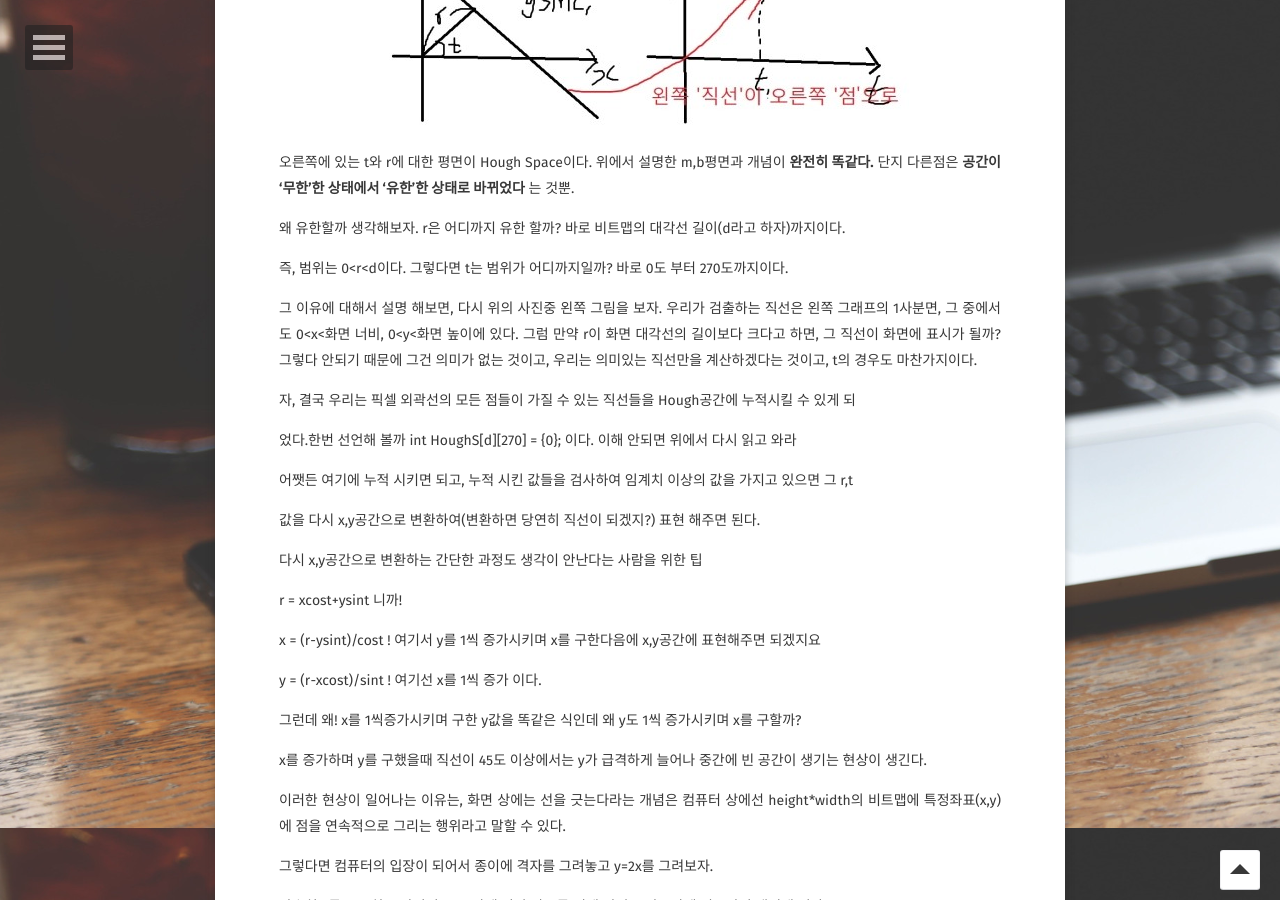
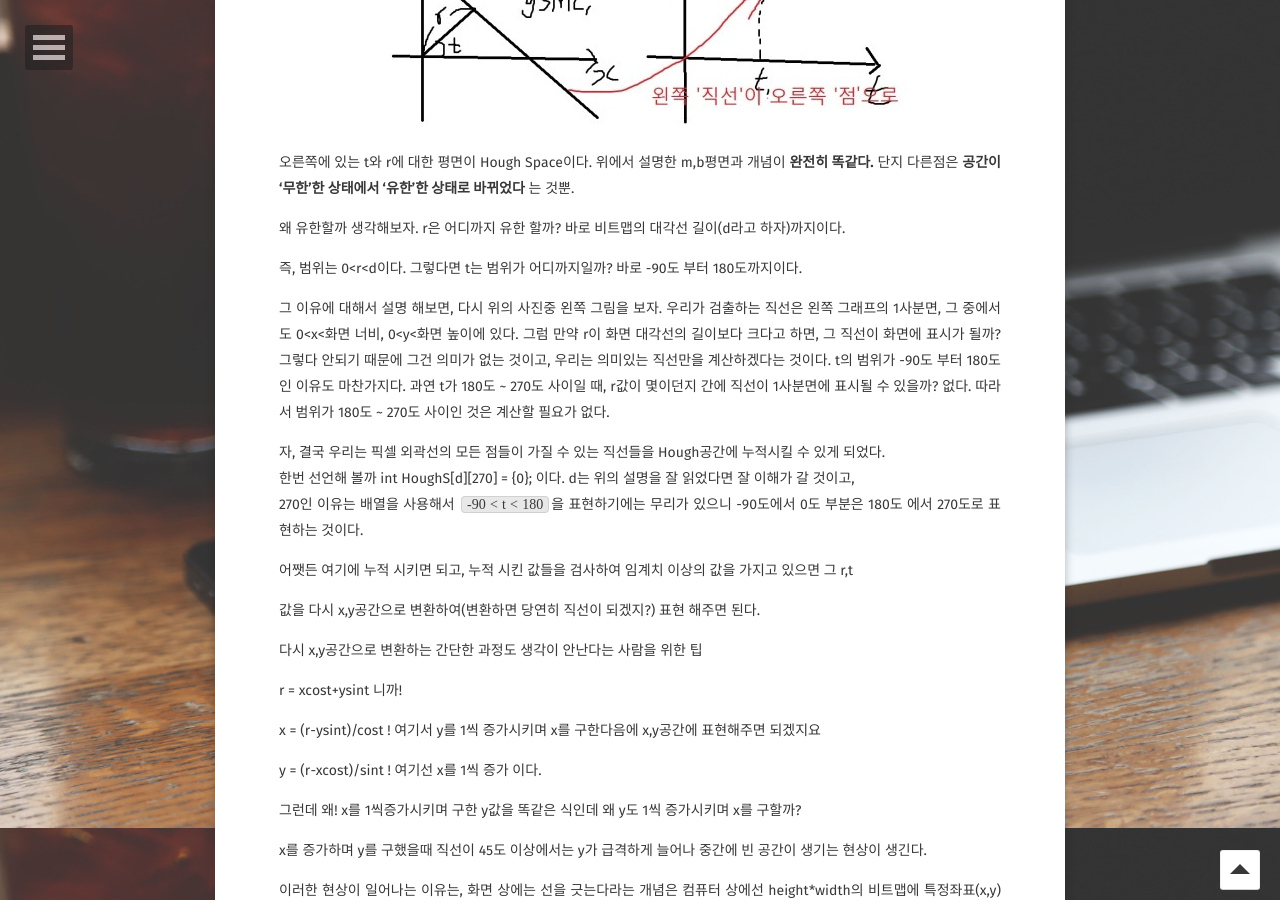
Before and after one commit to wkdtjsgur100/wkdtjsgur100.github.io, a Jekyll site: the page built from _posts/2017-01-05-Hough-Transform.md, in a window 1280 px wide and 900 px high, scrolled down 2772 px. Built offline with Jekyll 4.4.1, drawn with Linux system fonts in a browser that asks for light colours; some web fonts are replaced; comment, search, counter and statistics services are not loaded; some of the changed text lies outside the part shown.

Commit message:
Modified hough transform

```diff
--- a/_posts/2017-01-05-Hough-Transform.md
+++ b/_posts/2017-01-05-Hough-Transform.md
@@ -95,13 +95,13 @@ r = x*cost + y*sint
 
 왜 유한할까 생각해보자. r은 어디까지 유한 할까? 바로 비트맵의 대각선 길이(d라고 하자)까지이다.
 
- 즉, 범위는 0<r<d이다. 그렇다면 t는 범위가 어디까지일까? 바로 0도 부터 270도까지이다.
+즉, 범위는 0<r<d이다. 그렇다면 t는 범위가 어디까지일까? 바로 -90도 부터 180도까지이다.
 
- 그 이유에 대해서 설명 해보면, 다시 위의 사진중 왼쪽 그림을 보자. 우리가 검출하는 직선은 왼쪽 그래프의 1사분면, 그 중에서도 0<x<화면 너비, 0<y<화면 높이에 있다. 그럼 만약 r이 화면 대각선의 길이보다 크다고 하면, 그 직선이 화면에 표시가 될까? 그렇다 안되기 때문에 그건 의미가 없는 것이고, 우리는 의미있는 직선만을 계산하겠다는 것이고, t의 경우도 마찬가지이다.
+그 이유에 대해서 설명 해보면, 다시 위의 사진중 왼쪽 그림을 보자. 우리가 검출하는 직선은 왼쪽 그래프의 1사분면, 그 중에서도 0<x<화면 너비, 0<y<화면 높이에 있다. 그럼 만약 r이 화면 대각선의 길이보다 크다고 하면, 그 직선이 화면에 표시가 될까? 그렇다 안되기 때문에 그건 의미가 없는 것이고, 우리는 의미있는 직선만을 계산하겠다는 것이다. t의 범위가 -90도 부터 180도 인 이유도 마찬가지다. 과연 t가 180도 ~ 270도 사이일 때, r값이 몇이던지 간에 직선이 1사분면에 표시될 수 있을까?  없다. 따라서 범위가 180도 ~ 270도 사이인 것은 계산할 필요가 없다.
 
-자, 결국 우리는 픽셀 외곽선의 모든 점들이 가질 수 있는 직선들을 Hough공간에 누적시킬 수 있게 되
-
-었다.한번 선언해 볼까 int HoughS[d][270] = {0}; 이다. 이해 안되면 위에서 다시 읽고 와라
+자, 결국 우리는 픽셀 외곽선의 모든 점들이 가질 수 있는 직선들을 Hough공간에 누적시킬 수 있게 되었다.
+한번 선언해 볼까 int HoughS[d][270] = {0}; 이다. d는 위의 설명을 잘 읽었다면 잘 이해가 갈 것이고,
+270인 이유는 배열을 사용해서 `-90 < t < 180`을 표현하기에는 무리가 있으니 -90도에서 0도 부분은 180도 에서 270도로 표현하는 것이다.
 
 어쨋든 여기에 누적 시키면 되고, 누적 시킨 값들을 검사하여 임계치 이상의 값을 가지고 있으면 그 r,t
 
```
